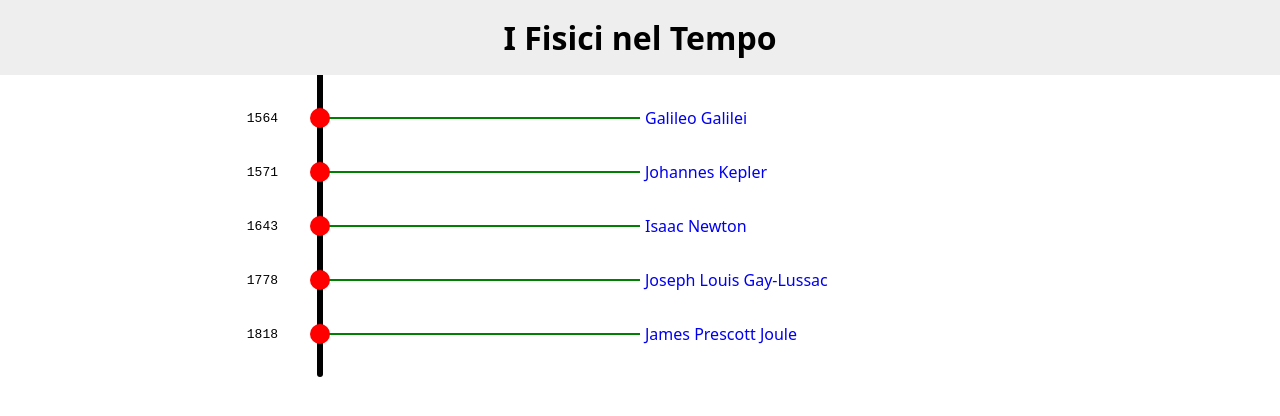
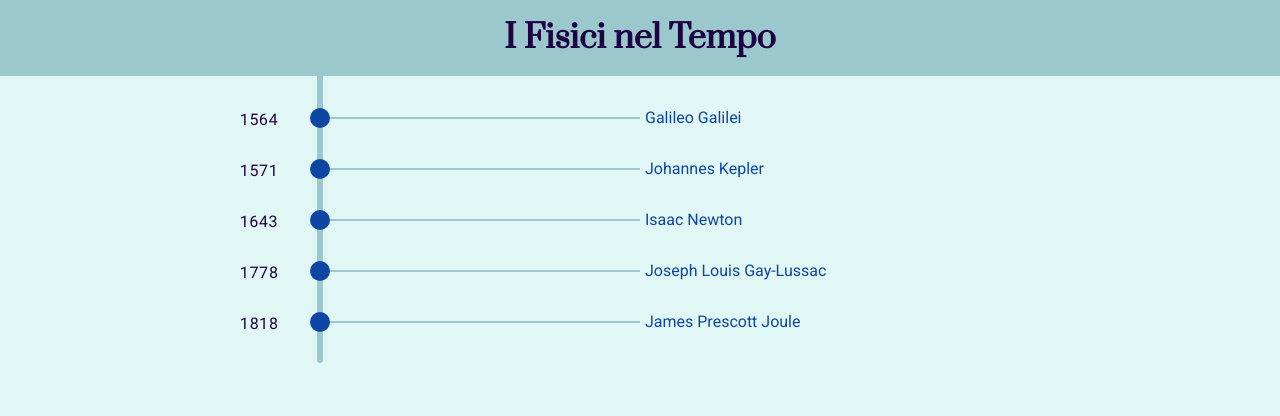
Before and after one commit to Corso-App-Salvemini-24/linea-del-tempo, a website: page index.html in a window 1280 px wide. Drawn offline with Linux system fonts and the light colour scheme.

Commit message:
Added color palette

```diff
--- a/style.css
+++ b/style.css
@@ -1,17 +1,33 @@
+@import url('https://fonts.googleapis.com/css2?family=Roboto+Mono:ital,wght@0,100..700;1,100..700&display=swap');
+@import url('https://fonts.googleapis.com/css2?family=Roboto+Mono:ital,wght@0,100..700;1,100..700&family=Roboto:ital,wght@0,100;0,300;0,400;0,500;0,700;0,900;1,100;1,300;1,400;1,500;1,700;1,900&display=swap');
+@import url('https://fonts.googleapis.com/css2?family=Roboto+Mono:ital,wght@0,100..700;1,100..700&family=Roboto+Slab:wght@100..900&family=Roboto:ital,wght@0,100;0,300;0,400;0,500;0,700;0,900;1,100;1,300;1,400;1,500;1,700;1,900&display=swap');
+@import url('https://fonts.googleapis.com/css2?family=Prata&family=Roboto+Mono:ital,wght@0,100..700;1,100..700&family=Roboto+Slab:wght@100..900&family=Roboto:ital,wght@0,100;0,300;0,400;0,500;0,700;0,900;1,100;1,300;1,400;1,500;1,700;1,900&display=swap');
+
+
 html {
-    font-family: system-ui, -apple-system, BlinkMacSystemFont, 'Segoe UI', Roboto, Oxygen, Ubuntu, Cantarell, 'Open Sans', 'Helvetica Neue', sans-serif;
+    font-family: "Roboto";
+
+    --text-color: #1E0342;
+    --page-bg-color: #E1F7F5;
+    --bar-color: #9AC8CD;
+    --dots-color: #0E46A3;
+    --link-color: #0E46A3;
+    --line-color: #9AC8CD;
+    --arrow-color: #9AC8CD
 }
 
 body {
     margin: 0;
+    color: var(--text-color);
+    background-color: var(--page-bg-color);
 }
 
 header {
-    background-color: #eee;
+    background-color: var(--bar-color);
     padding: 1em;
 
     h1 {
-        /* Cambiamo il font del titolo */
+        font-family: "Prata";
         margin: 0;
         text-align: center;
     }
@@ -24,7 +40,7 @@ header {
 
     #line {
         justify-self: center;
-        background-color: black;
+        background-color: var(--line-color);
         width: 6px;
         height: 100%;
 
@@ -57,7 +73,7 @@ header {
         }
 
         .year {
-            font-family: monospace;
+            font-family: "Roboto Mono";
 
             position: absolute;
             padding-inline: 10px;
@@ -76,7 +92,7 @@ header {
             top: 50%;
             transform: translateY(-50%) translateX(-50%);
 
-            background-color: red;
+            background-color: var(--dots-color);
             height: 20px;
             width: 20px;
             border-radius: 100%;
@@ -90,7 +106,7 @@ header {
             top: 50%;
             transform: translateY(-50%) translateX(-50%);
 
-            background-color: green;
+            background-color: var(--line-color);
             height: 2px;
             width: 50%;
         }
@@ -99,6 +115,18 @@ header {
             margin-left: 5px;
             text-decoration: none;
 
+            &:link {
+                color: var(--link-color);
+            }
+
+            &:hover {
+                color:hsl(from var(--link-color) 0 0 -5%)
+            }
+
+            &:visited {
+                color:hsl(from var(--link-color) 0 0 -10%)
+            }
+
             transition: font-size 0.1s ease-in-out;
         }
     }
```
